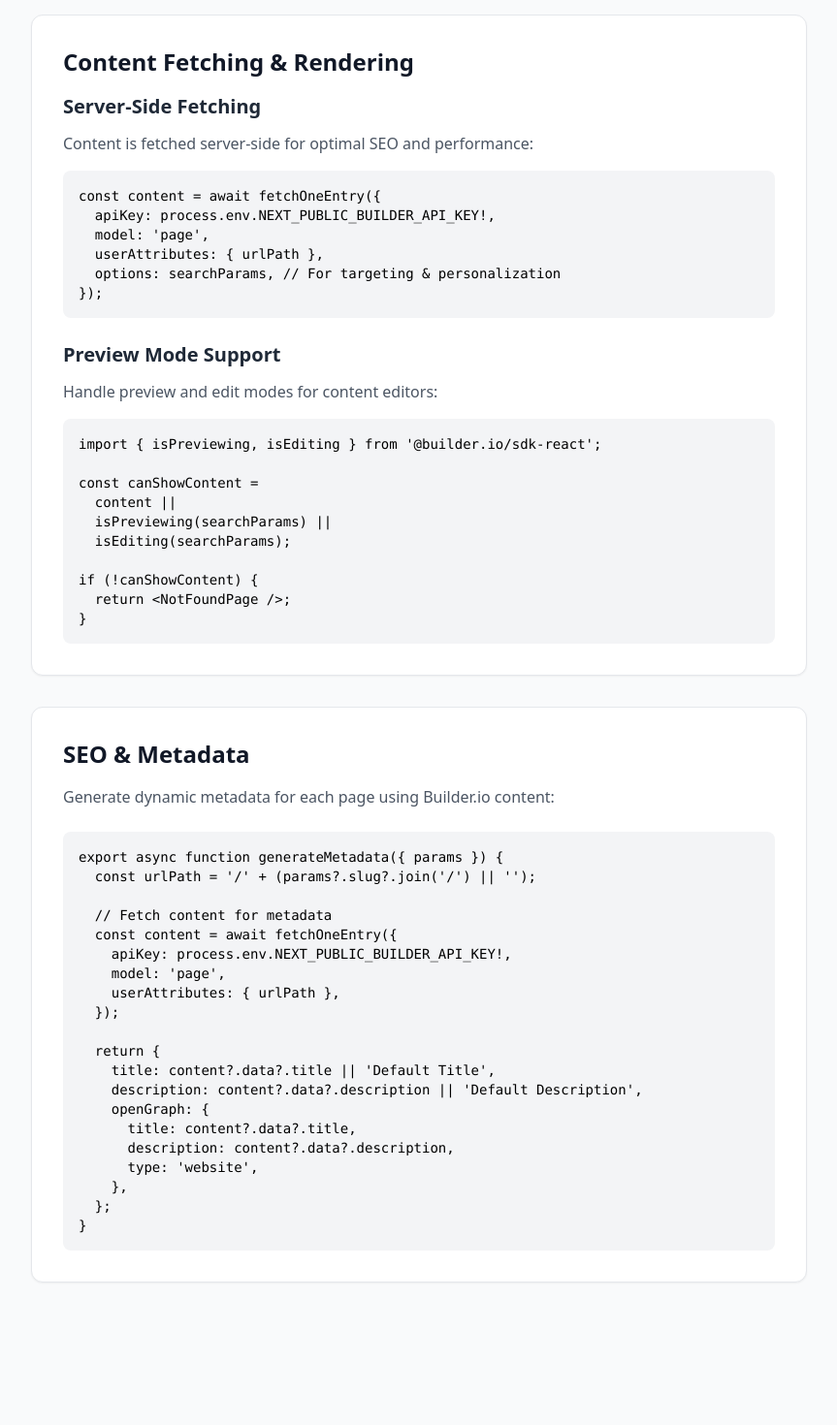
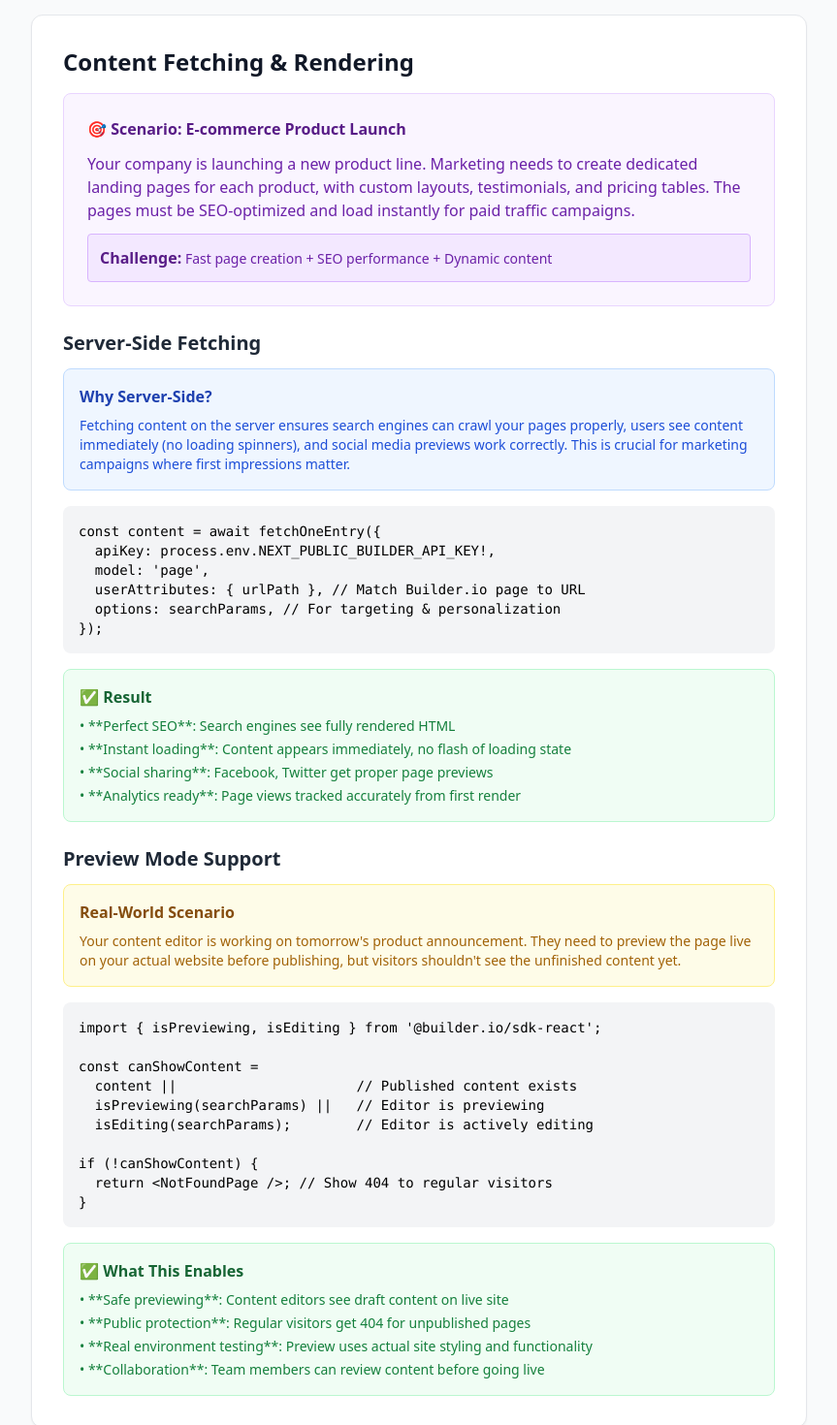
Before and after one commit to thadojus/cms-tools-tutorials, a Next.js app: page /examples/page-models in a window 1280 px wide. Shown: the part 2720-4190 px from the top of the page at 97% size, without its empty margins (0-863 px from the left). Before the commit the page ends 4123 px from the top, so only its background shows below. Built offline with nearby package versions, Linux system fonts and the light colour scheme.

Commit message:
Add detailed scenarios to Content Fetching section
cgen-0a6b58c12658453286335ce1d99a31c2

```diff
--- a/app/examples/page-models/page.tsx
+++ b/app/examples/page-models/page.tsx
@@ -234,41 +234,86 @@ export default async function Page({ params, searchParams }) {
               <div className="bg-white rounded-xl shadow-sm border border-gray-200 p-8">
                 <h2 className="section-header">Content Fetching & Rendering</h2>
 
+                <div className="bg-purple-50 border border-purple-200 rounded-lg p-6 mb-6">
+                  <h3 className="font-semibold text-purple-900 mb-3">🎯 Scenario: E-commerce Product Launch</h3>
+                  <p className="text-purple-800 mb-3">
+                    Your company is launching a new product line. Marketing needs to create dedicated landing pages
+                    for each product, with custom layouts, testimonials, and pricing tables. The pages must be
+                    SEO-optimized and load instantly for paid traffic campaigns.
+                  </p>
+                  <div className="bg-purple-100 border border-purple-300 rounded p-3">
+                    <strong className="text-purple-900">Challenge:</strong>
+                    <span className="text-purple-800 text-sm"> Fast page creation + SEO performance + Dynamic content</span>
+                  </div>
+                </div>
+
                 <div className="space-y-6">
                   <div>
                     <h3 className="subsection-header">Server-Side Fetching</h3>
-                    <p className="text-gray-600 mb-4">
-                      Content is fetched server-side for optimal SEO and performance:
-                    </p>
+
+                    <div className="bg-blue-50 border border-blue-200 rounded-lg p-4 mb-4">
+                      <h4 className="font-semibold text-blue-800 mb-2">Why Server-Side?</h4>
+                      <p className="text-blue-700 text-sm">
+                        Fetching content on the server ensures search engines can crawl your pages properly,
+                        users see content immediately (no loading spinners), and social media previews work correctly.
+                        This is crucial for marketing campaigns where first impressions matter.
+                      </p>
+                    </div>
 
                     <pre className="code-block">
 {`const content = await fetchOneEntry({
   apiKey: process.env.NEXT_PUBLIC_BUILDER_API_KEY!,
   model: 'page',
-  userAttributes: { urlPath },
+  userAttributes: { urlPath }, // Match Builder.io page to URL
   options: searchParams, // For targeting & personalization
 });`}
                     </pre>
+
+                    <div className="bg-green-50 border border-green-200 rounded-lg p-4 mt-4">
+                      <h4 className="font-semibold text-green-800 mb-2">✅ Result</h4>
+                      <ul className="text-green-700 text-sm space-y-1">
+                        <li>• **Perfect SEO**: Search engines see fully rendered HTML</li>
+                        <li>• **Instant loading**: Content appears immediately, no flash of loading state</li>
+                        <li>• **Social sharing**: Facebook, Twitter get proper page previews</li>
+                        <li>• **Analytics ready**: Page views tracked accurately from first render</li>
+                      </ul>
+                    </div>
                   </div>
 
                   <div>
                     <h3 className="subsection-header">Preview Mode Support</h3>
-                    <p className="text-gray-600 mb-4">
-                      Handle preview and edit modes for content editors:
-                    </p>
+
+                    <div className="bg-yellow-50 border border-yellow-200 rounded-lg p-4 mb-4">
+                      <h4 className="font-semibold text-yellow-800 mb-2">Real-World Scenario</h4>
+                      <p className="text-yellow-700 text-sm">
+                        Your content editor is working on tomorrow's product announcement. They need to preview
+                        the page live on your actual website before publishing, but visitors shouldn't see the
+                        unfinished content yet.
+                      </p>
+                    </div>
 
                     <pre className="code-block">
 {`import { isPreviewing, isEditing } from '@builder.io/sdk-react';
 
 const canShowContent =
-  content ||
-  isPreviewing(searchParams) ||
-  isEditing(searchParams);
+  content ||                      // Published content exists
+  isPreviewing(searchParams) ||   // Editor is previewing
+  isEditing(searchParams);        // Editor is actively editing
 
 if (!canShowContent) {
-  return <NotFoundPage />;
+  return <NotFoundPage />; // Show 404 to regular visitors
 }`}
                     </pre>
+
+                    <div className="bg-green-50 border border-green-200 rounded-lg p-4 mt-4">
+                      <h4 className="font-semibold text-green-800 mb-2">✅ What This Enables</h4>
+                      <ul className="text-green-700 text-sm space-y-1">
+                        <li>• **Safe previewing**: Content editors see draft content on live site</li>
+                        <li>• **Public protection**: Regular visitors get 404 for unpublished pages</li>
+                        <li>• **Real environment testing**: Preview uses actual site styling and functionality</li>
+                        <li>• **Collaboration**: Team members can review content before going live</li>
+                      </ul>
+                    </div>
                   </div>
                 </div>
               </div>
```
